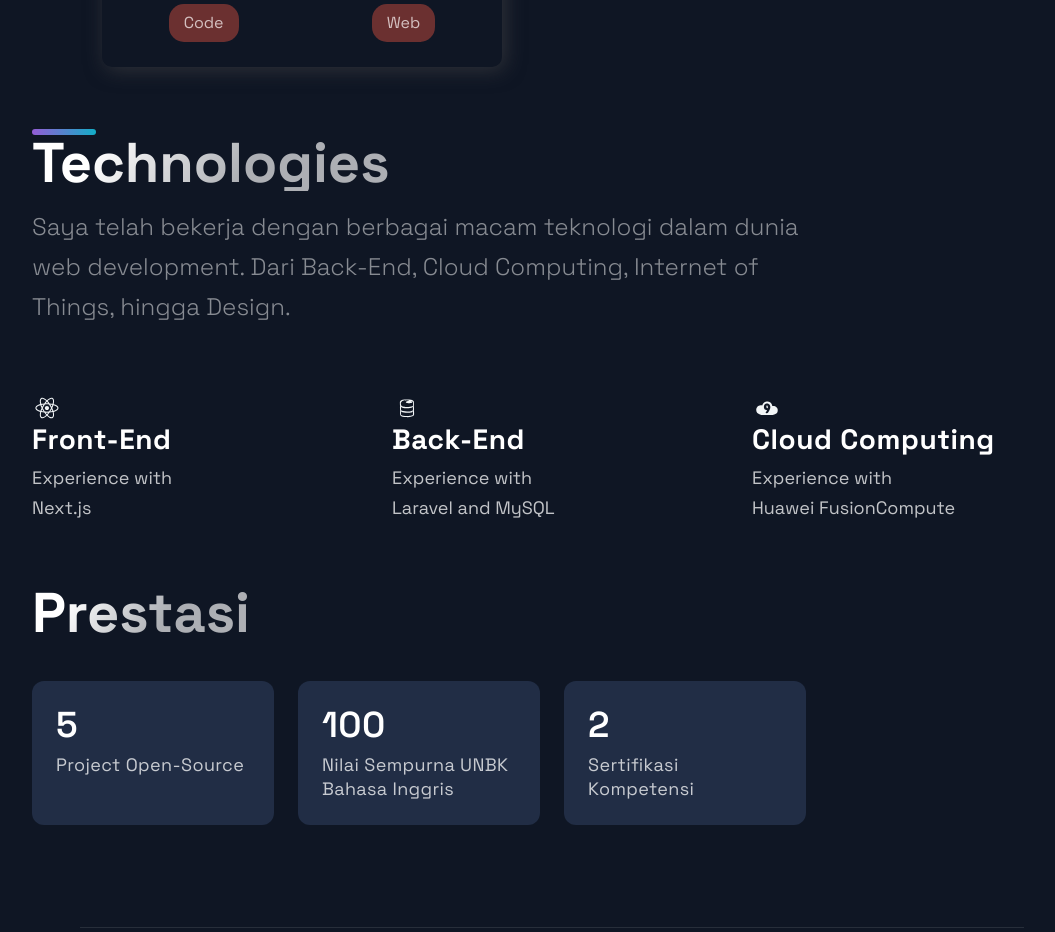
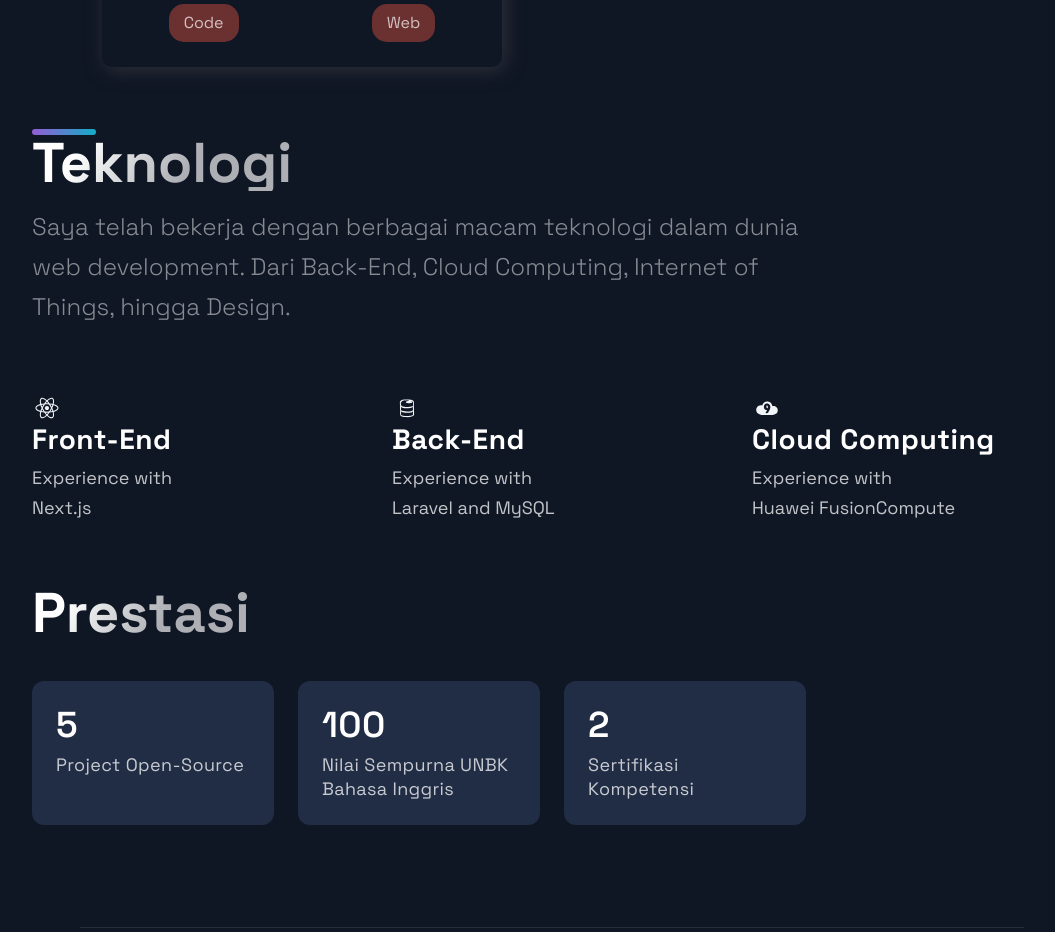
Before and after one commit to salunaalavi/Web-Portfolio, a Next.js app: page / in a window 1280 px wide. Shown: the part 1280-2212 px from the top of the page, without its empty margins (88-1143 px from the left). Built offline with nearby package versions, Linux system fonts and the light colour scheme.

Commit message:
Update Technologies.js

```diff
--- a/src/components/Technologies/Technologies.js
+++ b/src/components/Technologies/Technologies.js
@@ -6,7 +6,7 @@ import { List, ListContainer, ListItem, ListParagraph, ListTitle } from './Techn
 const Technologies = () =>  (
   <Section id= "tech">
     <SectionDivider />
-    <SectionTitle>Technologies</SectionTitle>
+    <SectionTitle>Teknologi</SectionTitle>
     <SectionText>
       Saya telah bekerja dengan berbagai macam teknologi dalam dunia web development. Dari Back-End, Cloud Computing, Internet of Things, hingga Design.
     </SectionText>
```
